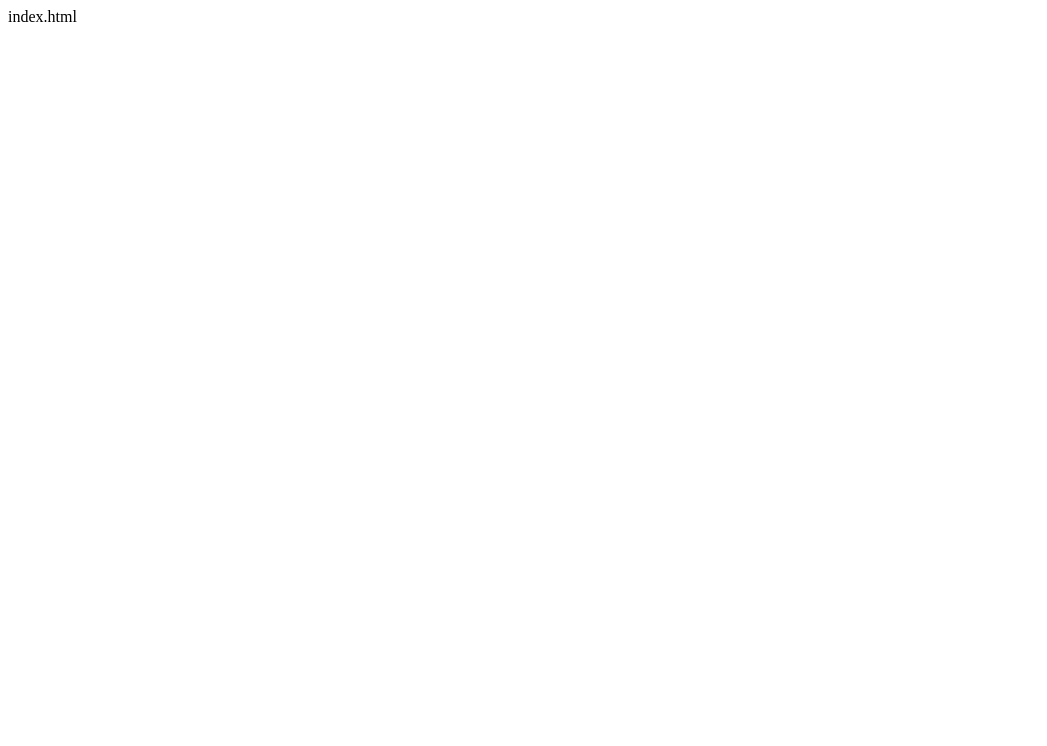
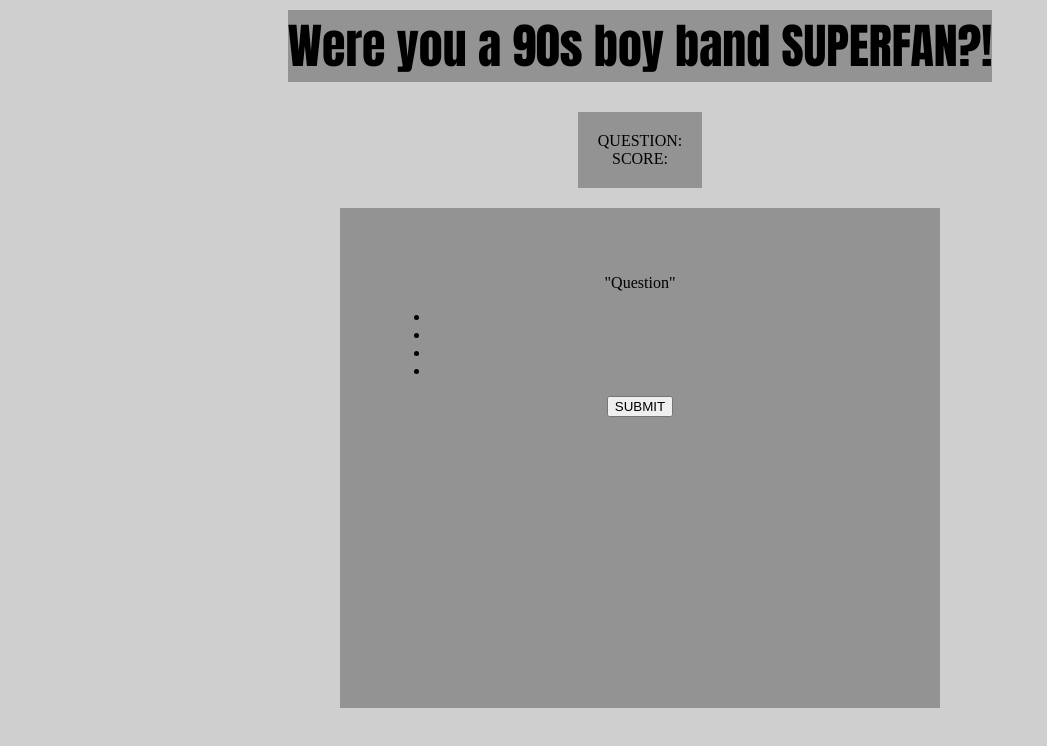
Before and after one commit to ckeefe90/90s-Boyband-Quiz-App, a plain HTML site: page index.html in a window 1280 px wide. Shown: the whole page, without its empty margins (0-1047 px from the left). Drawn offline with nearby package versions, Linux system fonts and the light colour scheme.

Commit message:
wireframe

```diff
--- a/index.html
+++ b/index.html
@@ -1 +1,33 @@
-index.html
+<!DOCTYPE html>
+<html lang="en">
+
+<head>
+    <title>90s boy band quiz</title>
+    <link href="main.css" rel="stylesheet" type="text/css" />
+</head>
+
+<body>
+    <header class="main_heading">
+        <h1>Were you a 90s boy band SUPERFAN?!</h1>
+    </header>
+    <ul class="updateBox">
+        <li class="quizStatus">QUESTION:</li>
+        <li class="quizStatus">SCORE:</li>
+    </ul>
+    <!--where the quiz box will go-->
+    <main class="start_box">
+        <p>"Question"</p>
+        <ul>
+            <li id="answerOne"></li>
+            <li id="answerTwo"></li>
+            <li id="answerThree"></li>
+            <li id="answerFour"></li>
+        </ul>
+        <!--where button will go-->
+        <button type="button">SUBMIT</button>
+    </main>
+</body>
+<script src="https://ajax.googleapis.com/ajax/libs/jquery/3.5.1/jquery.min.js"></script>
+<script src="index.js"></script>
+
+</html>
--- a/index.js
+++ /dev/null
@@ -1 +0,0 @@
-index.js
--- a/main.css
+++ b/main.css
@@ -1 +1,41 @@
-main.css
+h1 {
+    font-size: 48px;
+    font-family: Impact, Charcoal, sans-serif;
+    text-align: center;
+    width: fit-content;
+    margin: 0 auto;
+    background: #939393;
+}
+
+body {
+    margin: 0;
+    padding: 0;
+    background: #cfcfcf;
+}
+
+.main_heading {
+    text-align: center;
+    padding: 10px;
+}
+
+.updateBox {
+    padding: 20px;
+    list-style: none;
+    width: fit-content;
+    text-align: center;
+    margin: 20px auto;
+    background: #939393;
+}
+
+.start_box {
+    padding: 50px;
+    width: 500px;
+    height: 400px;
+    text-align: center;
+    background: #939393;
+    margin: auto;
+}
+
+.button {
+    height: 125px;
+}
```
